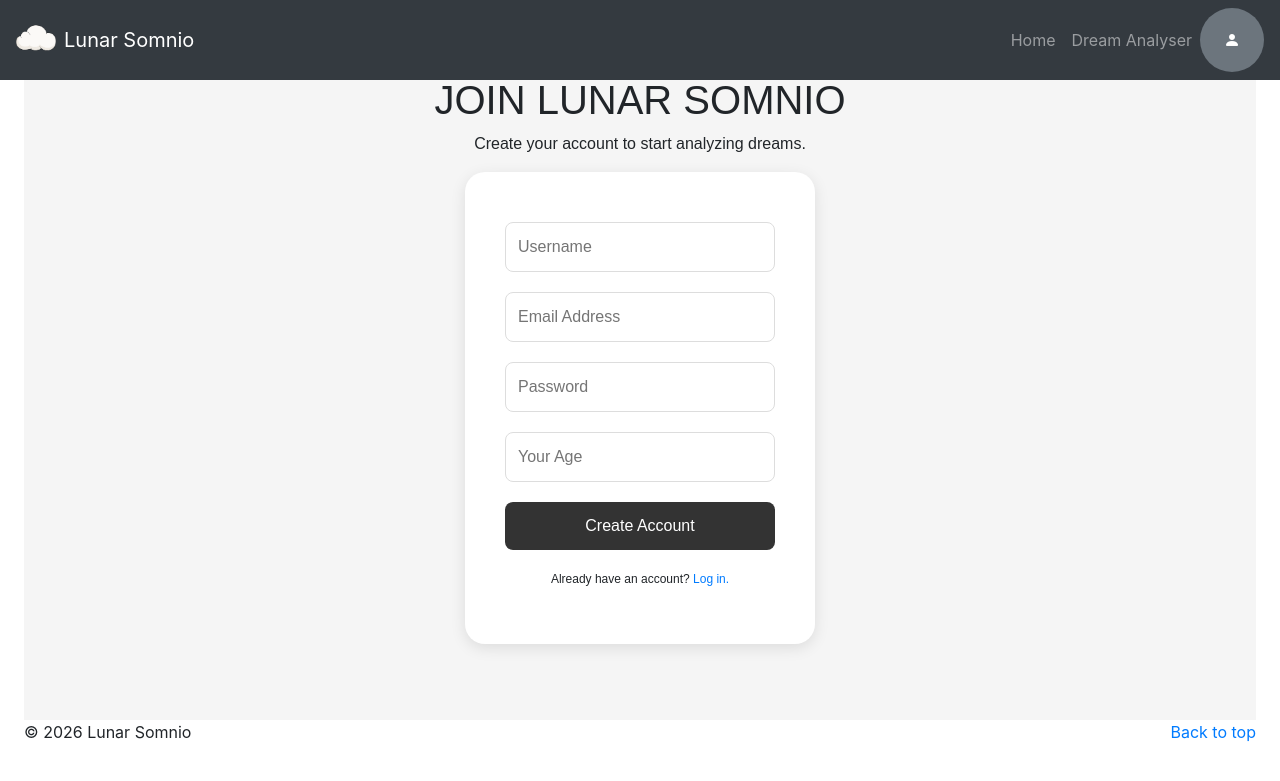
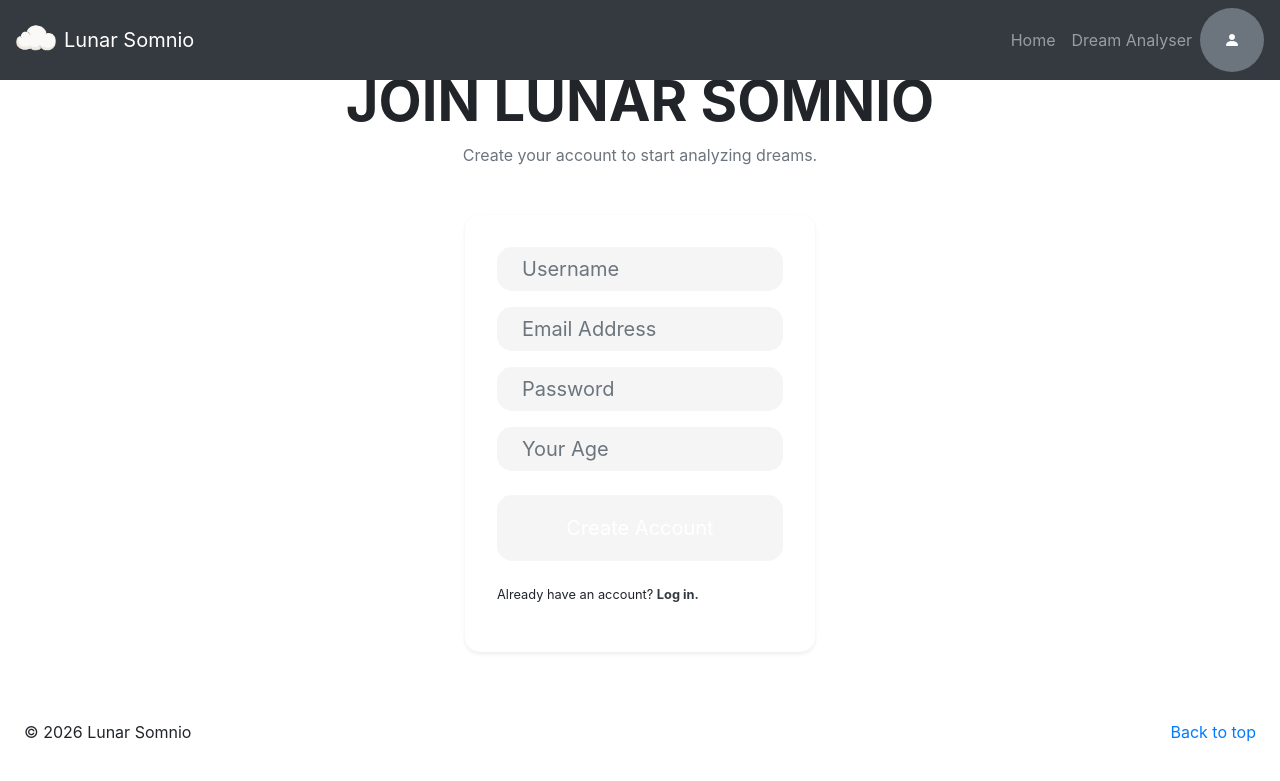
Before and after one commit to imaginethinking/lunar-somnio, a Django app: page /lunar_somnio/register/ in a window 1280 px wide. Shown: the top 781 px of the page. Run offline with Django 3.2, Linux system fonts and the light colour scheme; some libraries are stand-ins or nearby versions.

Commit message:
Mori: Finalized Login/Register UI and fixed template errors

```diff
--- a/templates/lunar_somnio/base.html
+++ b/templates/lunar_somnio/base.html
@@ -1,5 +1,5 @@
 <!DOCTYPE html>
-{% load staticfiles %}
+{% load static %}
 {% load lunar_somnio_template_tags %}
 
 <html lang="en">
--- a/templates/lunar_somnio/register.html
+++ b/templates/lunar_somnio/register.html
@@ -3,61 +3,27 @@
 {% block title_block %}Sign Up{% endblock %}
 
 {% block body_block %}
-<style>
-    /* 使用和登录页一样的样式 */
-    .register-wrapper {
-        display: flex;
-        flex-direction: column;
-        align-items: center;
-        justify-content: center;
-        height: 90vh;
-        font-family: Arial, sans-serif;
-        background-color: #f5f5f5;
-    }
-    .register-container {
-        background: white;
-        padding: 40px;
-        border-radius: 20px;
-        box-shadow: 0 4px 15px rgba(0,0,0,0.1);
-        text-align: center;
-        width: 350px;
-    }
-    .register-container input {
-        width: 100%;
-        padding: 12px;
-        margin: 10px 0;
-        border: 1px solid #ddd;
-        border-radius: 8px;
-        box-sizing: border-box;
-    }
-    .register-container button {
-        width: 100%;
-        padding: 12px;
-        background-color: #333;
-        color: white;
-        border: none;
-        border-radius: 8px;
-        cursor: pointer;
-        margin-top: 10px;
-    }
-</style>
+<div class="full-page">
+    <div class="text-center">
+        <h1 class="display-4 font-weight-bold">JOIN LUNAR SOMNIO</h1>
+        <p class="text-muted">Create your account to start analyzing dreams.</p>
+    </div>
 
-<div class="register-wrapper">
-    <h1>JOIN LUNAR SOMNIO</h1>
-    <p>Create your account to start analyzing dreams.</p>
-
-    <div class="register-container">
+    <div class="box shadow-sm" style="background: white; width: 350px; padding: 2rem;">
         <form method="POST">
             {% csrf_token %}
-            <input type="text" name="username" placeholder="Username" required>
-            <input type="email" name="email" placeholder="Email Address" required>
-            <input type="password" name="password" placeholder="Password" required>
-            <input type="number" name="age" placeholder="Your Age" required>
 
-            <button type="submit">Create Account</button>
+            <input type="text" name="username" class="form-control dream-title-input mb-3" placeholder="Username" required>
+            <input type="email" name="email" class="form-control dream-title-input mb-3" placeholder="Email Address" required>
+            <input type="password" name="password" class="form-control dream-title-input mb-3" placeholder="Password" required>
+
+            <input type="number" name="age" class="form-control dream-title-input mb-4" placeholder="Your Age" required>
+
+            <button type="submit" class="btn btn-dark btn-block dream-title-input" style="height: auto;">Create Account</button>
         </form>
-        <p style="font-size: 12px; margin-top: 20px;">
-            Already have an account? <a href="{% url 'lunar_somnio:login' %}">Log in.</a>
+
+        <p class="small mt-4">
+            Already have an account? <a href="{% url 'lunar_somnio:login' %}" class="font-weight-bold text-dark">Log in.</a>
         </p>
     </div>
 </div>
```
